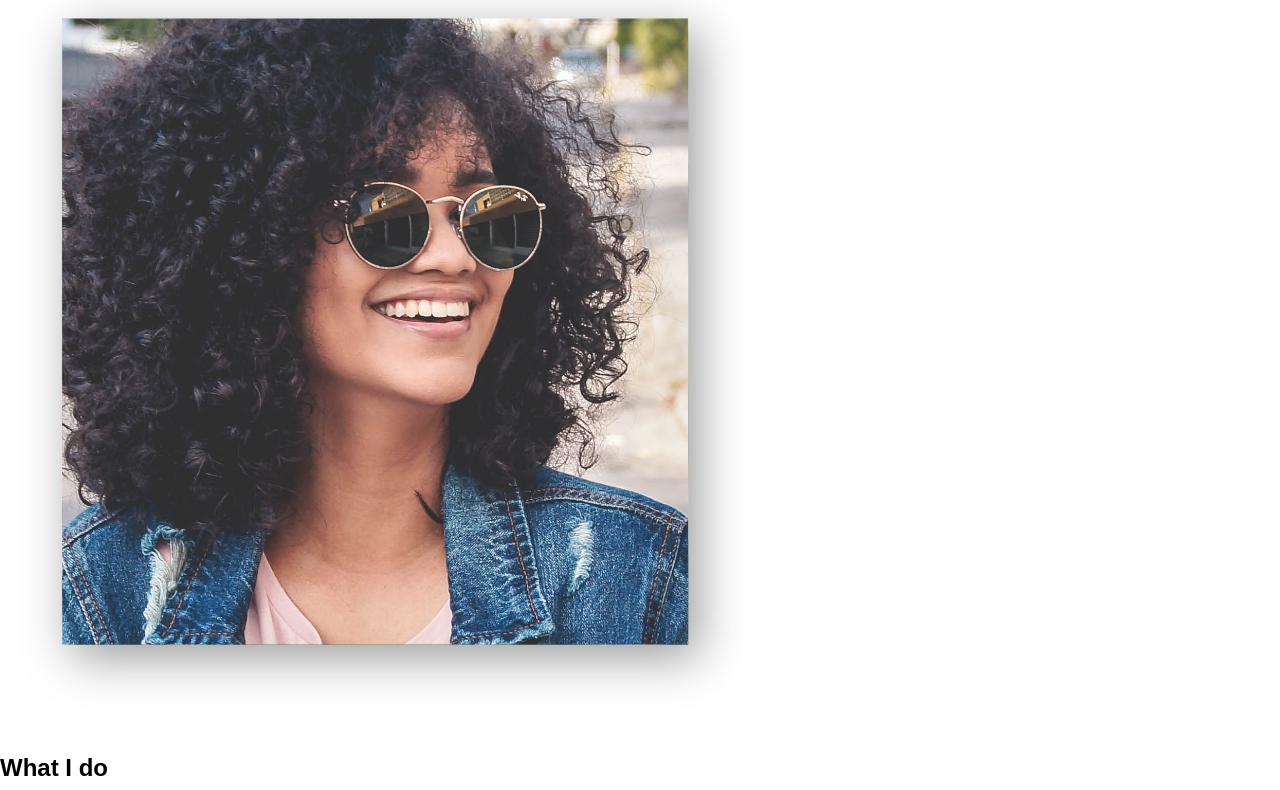
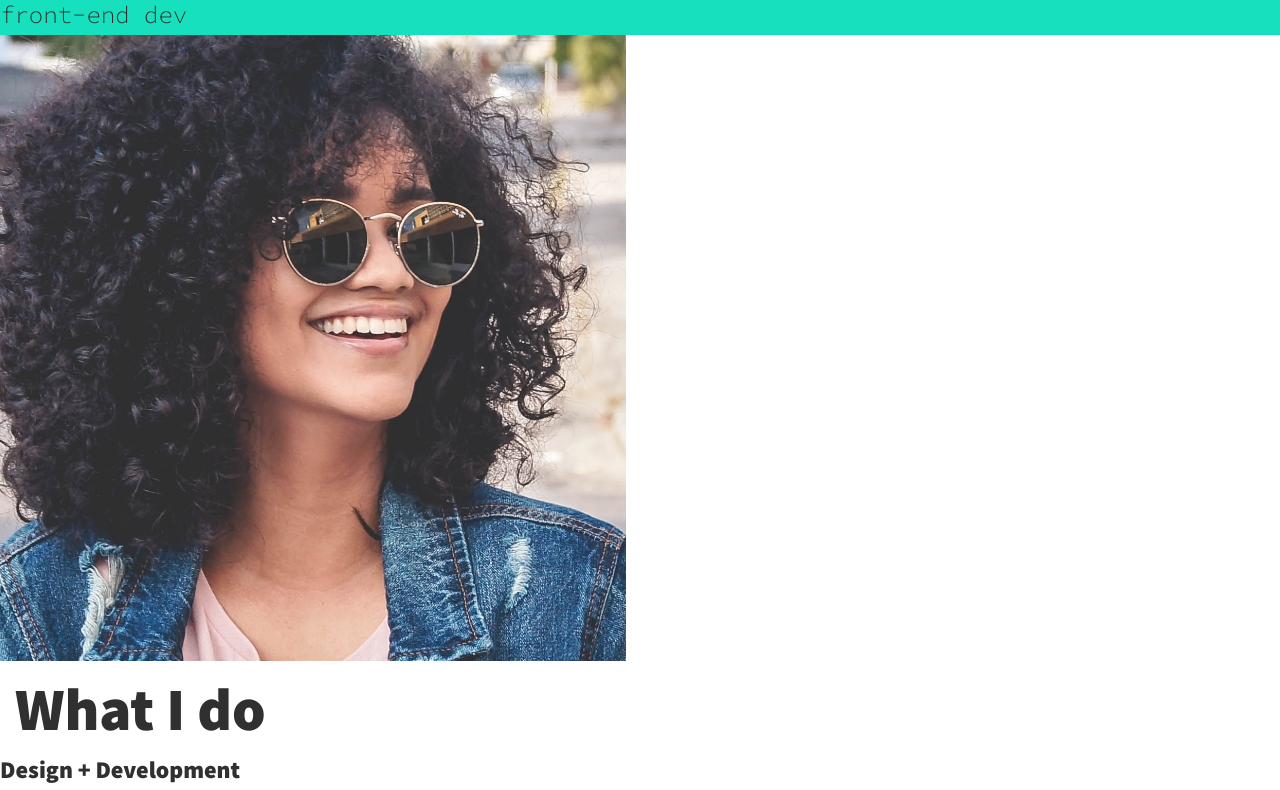
Before and after one commit to MalbonaGenio/dev-sample-portfolio, a website built with Parcel: page index.html in a window 1280 px wide. Shown: the part 281-1071 px from the top of the page. Built offline with nearby package versions, Linux system fonts and the light colour scheme.

Commit message:
CSS added customs properties and some general styling for titles, body and img

```diff
--- a/index.html
+++ b/index.html
@@ -16,6 +16,10 @@
       integrity="sha256-46qynGAkLSFpVbEBog43gvNhfrOj+BmwXdxFgVK/Kvc="
       crossorigin="anonymous"
     />
+    <!-- google fonts -->
+    <link href="https://fonts.googleapis.com/css2?family=Source+Code+Pro:wght@300;900&family=Source+Sans+Pro:wght@300;900&display=swap" rel="stylesheet">
+    <!-- css -->
+    <link rel="stylesheet" href="styles/style.css">
   </head>
   <body>
     <header>
@@ -43,7 +47,7 @@
         Hi, I am <strong>Jane Smith</strong>
       </h1>
       <p class="section__subtitle section__subtitle--intro">front-end dev</p>
-      <img src="img/dev-jane-01.jpg" alt="a picture of Jane Smith smiling"/>
+    <img src="img/dev-jane-001.jpg" alt="a picture of Jane Smith smiling"/>
     </section>
 
     <!-- services section -->
--- a/src/styles.css
+++ /dev/null
@@ -1,3 +0,0 @@
-body {
-  font-family: sans-serif;
-}
--- /dev/null
+++ b/styles/style.css
@@ -0,0 +1,84 @@
+/* tells the browser to account for any border and padding in the values you specify for an element's width and height.  */
+*,
+*::before,
+*::after {
+  box-sizing: border-box;
+}
+
+/* CUSTOM PROPERTIES */
+:root {
+  /* font family */
+  --ff-primary: "Source Sans Pro", sans-serif;
+  --ff-secondary: "Source Code Pro", monospace;
+  /* font weigth */
+  --fw-reg: 300;
+  --fw-bold: 900;
+  /* font size */
+  --fs-h1: 3rem;
+  --fs-h2: 2.25rem;
+  --fs-h3: 1.25rem;
+  --fs-body: 1rem;
+  /* color */
+  --clr-light: #fff;
+  --clr-dark: #303030;
+  --clr-accent: #16e0bd;
+}
+
+/* redefine the custom properties for large screens */
+@media (min-width: 800px) {
+  :root {
+    --fs-h1: 4.5rem;
+    --fs-h2: 3.75rem;
+    --fs-h3: 1.5rem;
+    --fs-body: 1.125rem;
+  }
+}
+
+/* GENERAL STYLES */
+
+body {
+  background-color: var(--clr-light);
+  color: var(--clr-dark);
+  margin: 0;
+  font-family: var(--ff-primary);
+  font-size: var(--fs-body);
+  line-height: 1.6;
+}
+
+/* avoid overflow of images */
+img {
+  display: block;
+  max-width: 100%;
+}
+
+h1,
+h2,
+h3 {
+  line-height: 1.1;
+  margin: 0;
+}
+
+h1 {
+  font-size: var(--fs-h1);
+}
+h2 {
+  font-size: var(--fs-h2);
+}
+h3 {
+  font-size: var(--fs-h3);
+}
+
+.section__title {
+  margin: 0.25em;
+}
+
+.section__subtitle {
+  margin: 0;
+  font-size: var(--fs-h3);
+}
+
+.section__subtitle--intro,
+.section__subtitle--about {
+  font-family: var(--ff-secondary);
+  background: var(--clr-accent);
+}
```
Also changed, not shown: img/dev-jane-001.jpg (added), img/dev-jane-01.jpg (deleted), img/dev-jane-02.jpg, img/portfolio-01.jpg, img/portfolio-02.jpg, img/portfolio-03.jpg, img/portfolio-04.jpg, img/portfolio-05.jpg, img/portfolio-06.jpg, img/portfolio-07.jpg, img/portfolio-08.jpg, img/portfolio-09.jpg, img/portfolio-10.jpg, img/services-bg.jpg, 1 more files.
